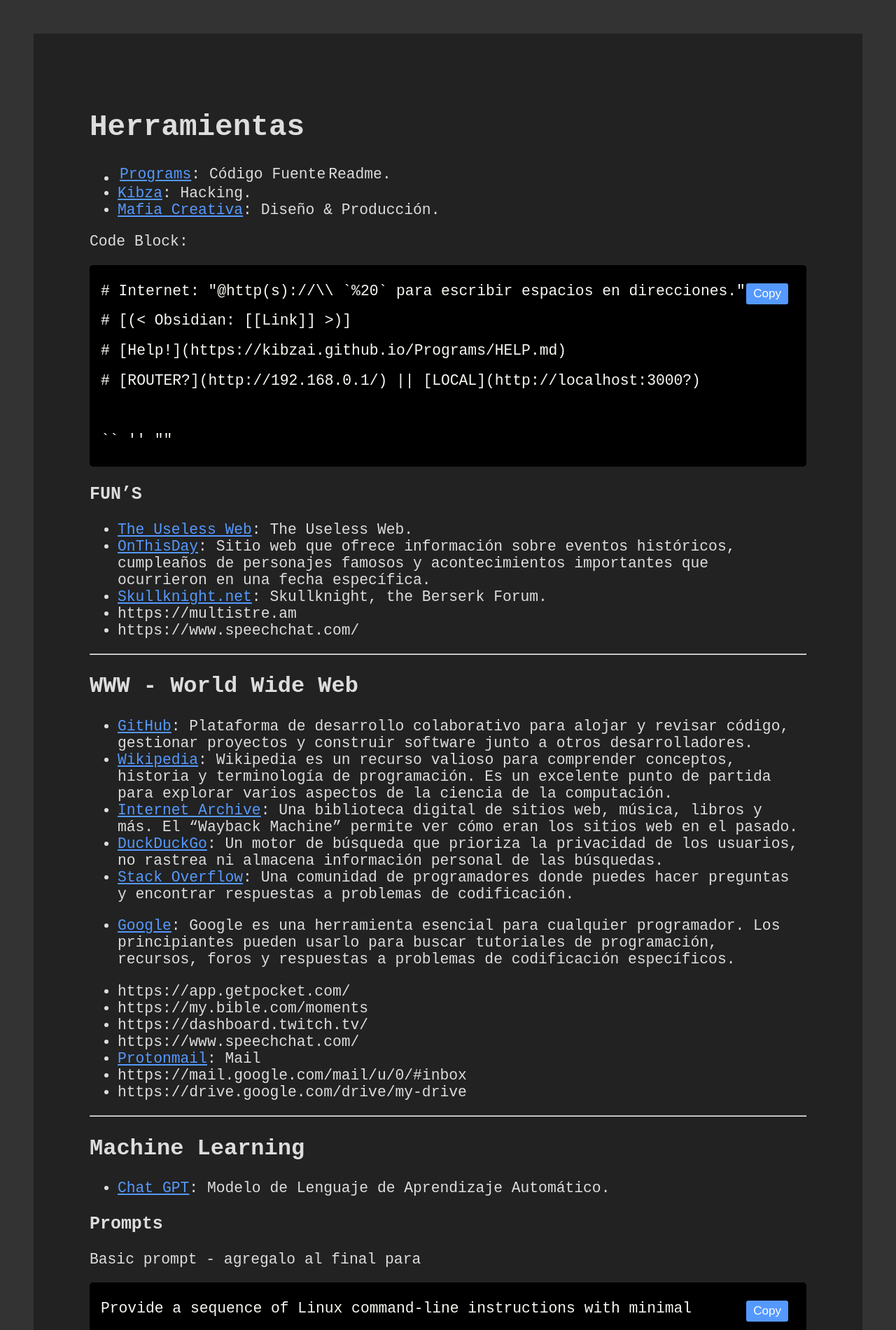
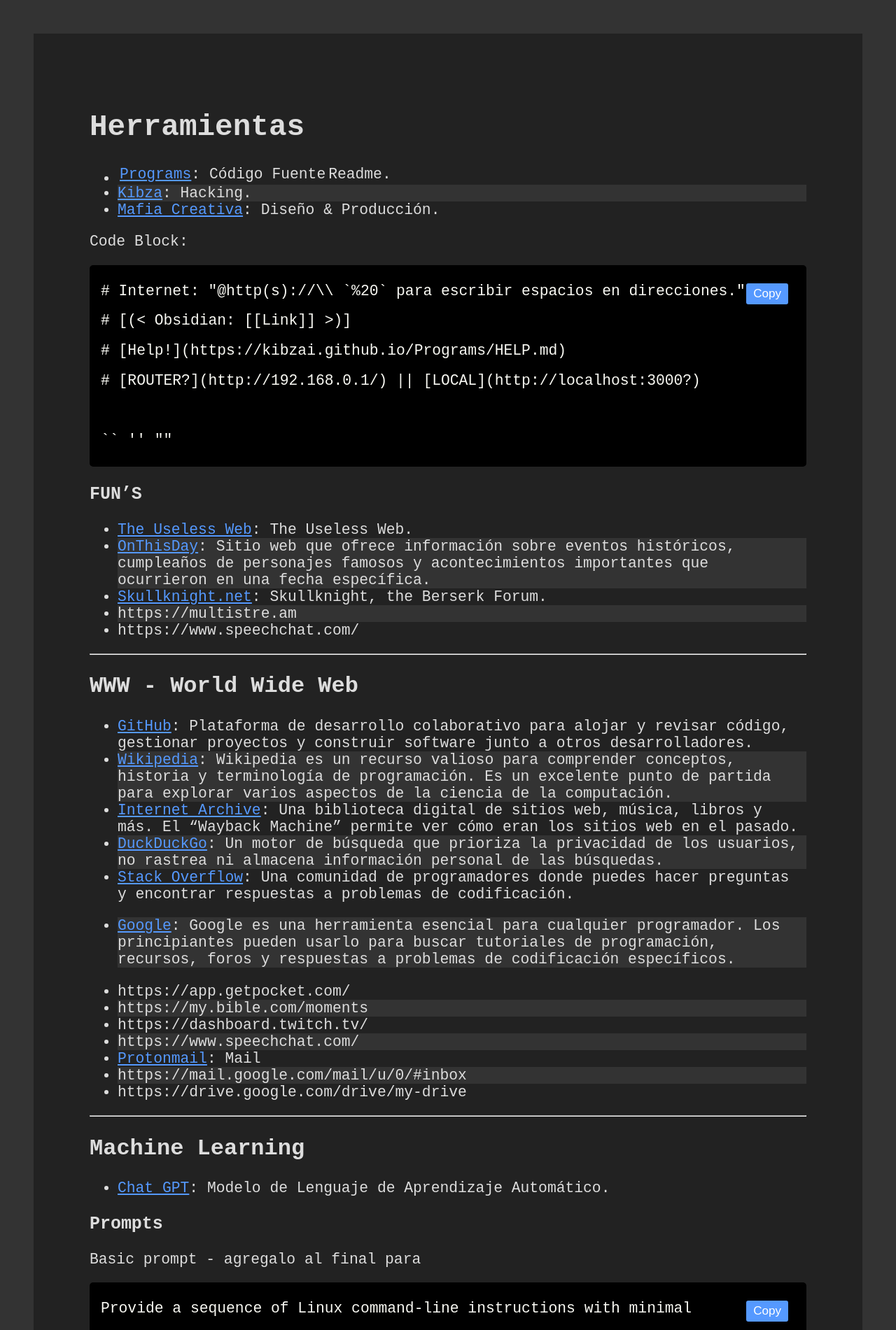
Before and after one commit to Kibzai/Programs, a Jekyll site: the page built from index.md, in a window 1280 px wide. Shown: the top 1901 px of the page at 70% size. Built offline with Jekyll 4.4.1, drawn with Linux system fonts in a browser that asks for light colours.

Commit message:
Update style.css

```diff
--- a/assets/css/style.css
+++ b/assets/css/style.css
@@ -17,6 +17,9 @@
     background-color: #222;
     padding: 5rem;
 }
+
+li { background: #333; }
+li:nth-child(odd) { background: #222; }
 
 /* Code Block Styling with Wrap */
 body.dark-mode pre{
```
